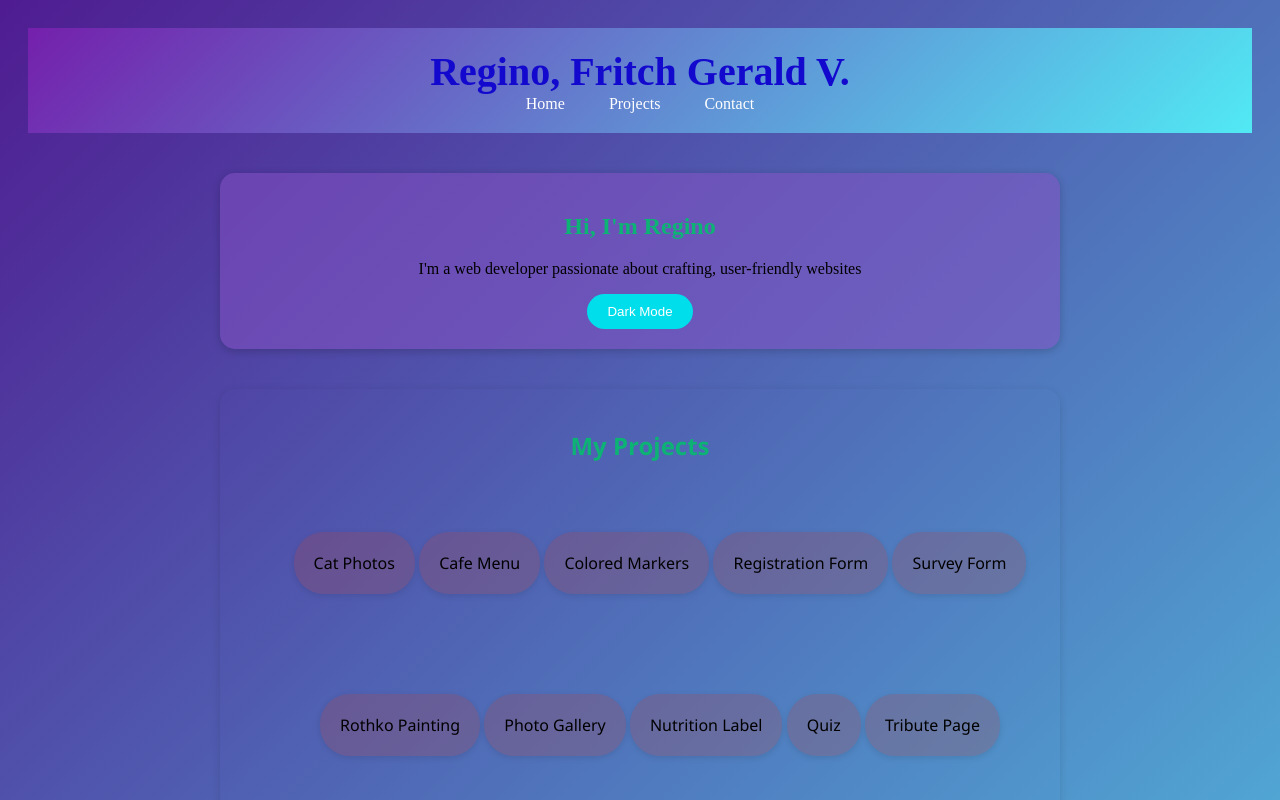
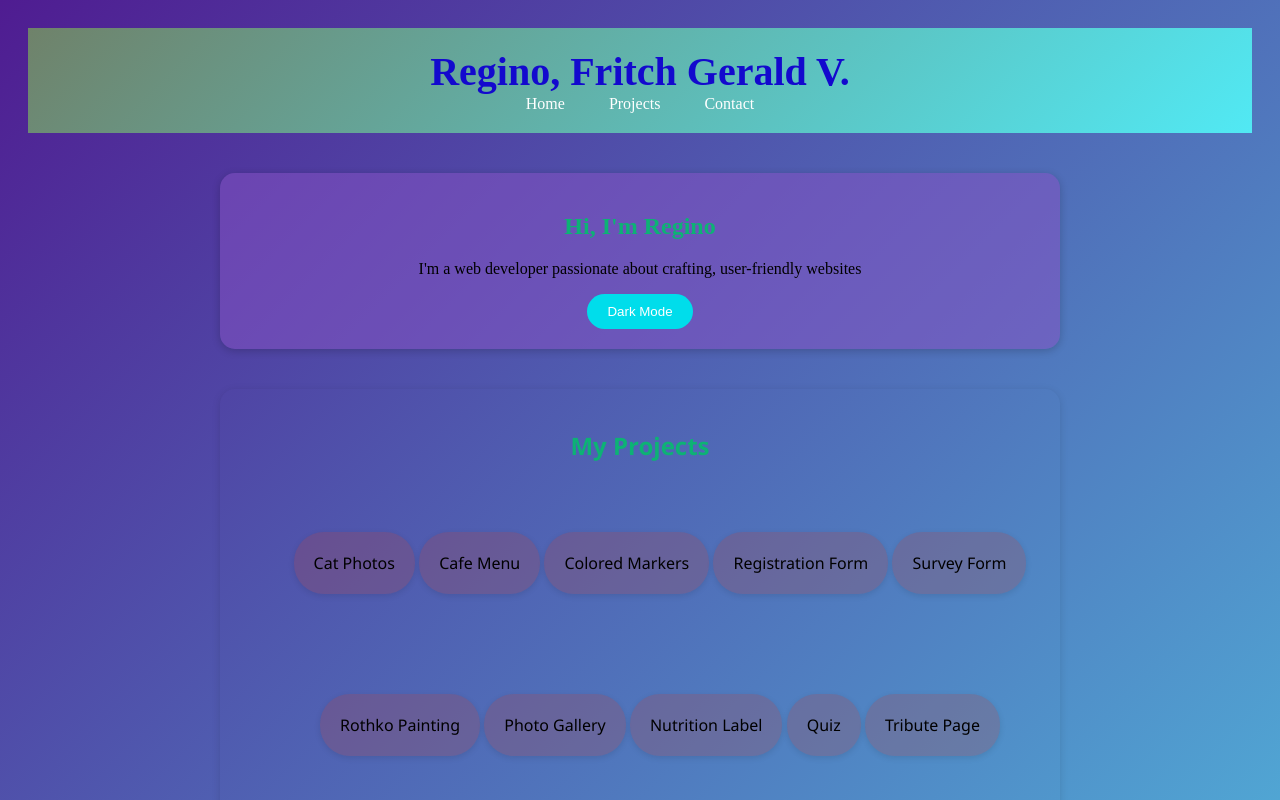
Before and after one commit to krungkrungkekek/port, a plain HTML site: page index.html in a window 1280 px wide. Shown: the top 800 px of the page. Drawn offline with Linux system fonts and the light colour scheme.

Commit message:
Update style.css

```diff
--- a/style.css
+++ b/style.css
@@ -1,5 +1,5 @@
             header {
-                background: linear-gradient(135deg, #7420ac, #51e9f4);
+                background: linear-gradient(135deg, #6F826A, #51e9f4);
                 padding: 20px;
                 text-align: center;
             }
```
